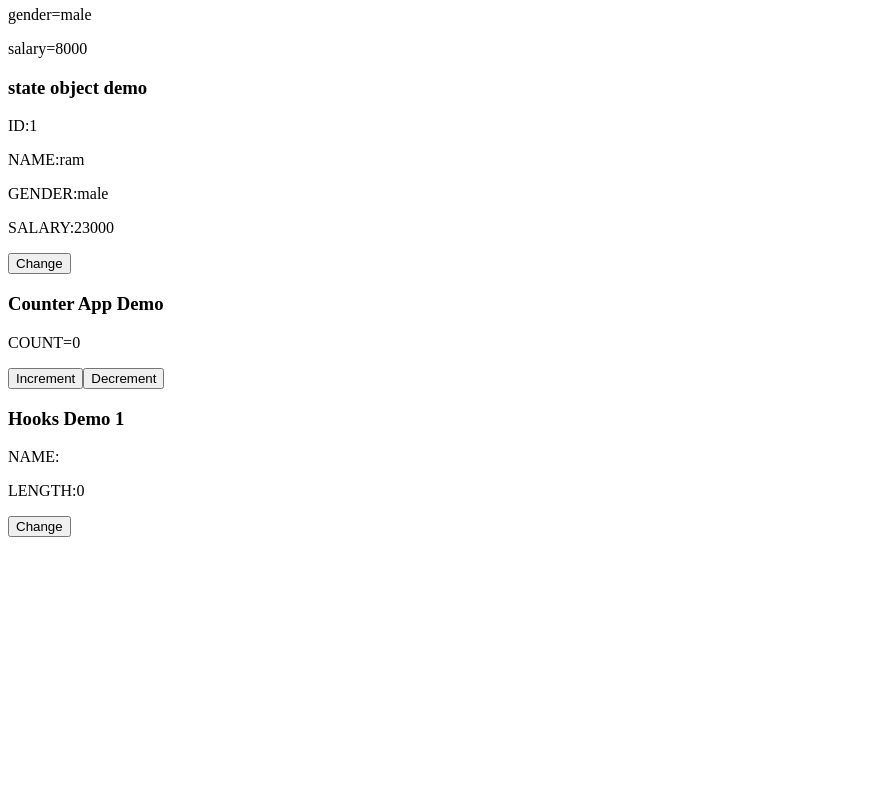
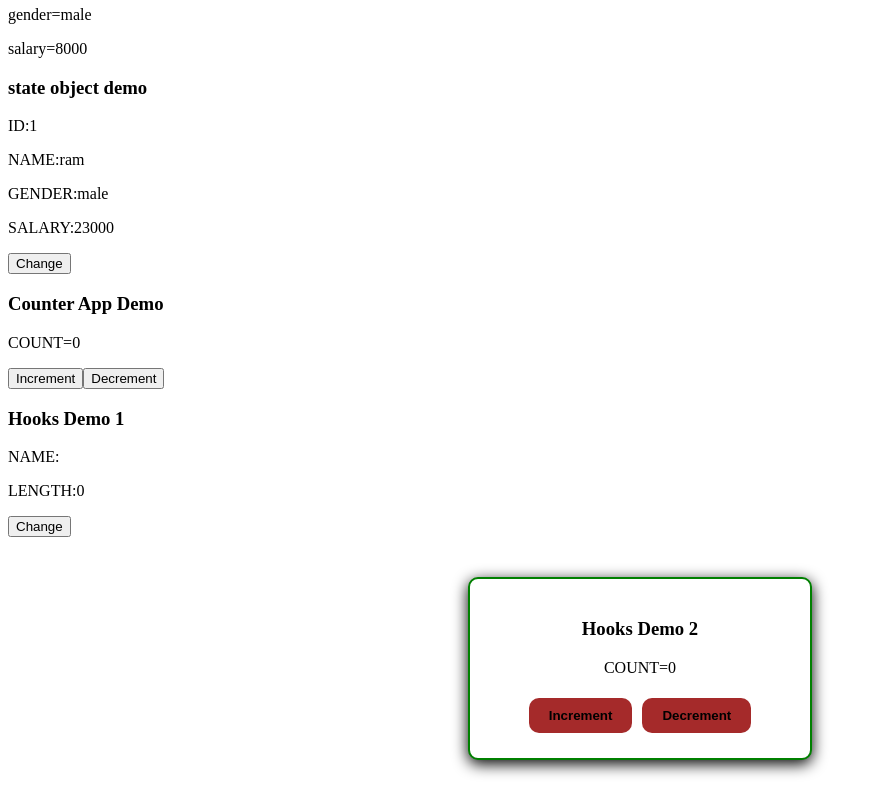
Before and after one commit to sathyavani28/demoreactapp2026, a React (Vite) app: page / in a window 1280 px wide. Shown: the part 1203-2003 px from the top of the page, without its empty margins (0-879 px from the left). Before the commit the page ends 1748 px from the top, so only its background shows below. Built offline with nearby package versions, Linux system fonts and the light colour scheme.

Commit message:
hooks updated v2.0

```diff
--- a/src/App.jsx
+++ b/src/App.jsx
@@ -12,6 +12,7 @@ import Demo5 from "./pages/Demo5"
 import Demo6 from "./pages/Demo6"
 import Demo7 from "./pages/Demo7"
 import Demo8 from "./pages/Demo8"
+import Demo9 from "./pages/Demo9"
 
 function App() {
 
@@ -41,6 +42,8 @@ function App() {
 
         <Demo8/>
 
+        <Demo9/>
+
     </div>
   )
 }
--- /dev/null
+++ b/src/pages/Demo9.jsx
@@ -0,0 +1,27 @@
+import React, { useState } from 'react'
+import './style.css'
+
+export default function Demo9()
+{
+       const [count,setCount] = useState(0)
+
+       function increment()
+       {
+          setCount(count+1)
+       }
+       function decrement()
+       {
+          setCount(count-1)
+       }
+
+  return (
+    <div className='counter-demo'>
+         <h3>Hooks Demo 2</h3>
+         <p>COUNT={count}</p>
+
+        <button className='btn' onClick={increment}>Increment</button>
+        <button className='btn' onClick={decrement}>Decrement</button>
+
+    </div>
+  )
+}
--- /dev/null
+++ b/src/pages/style.css
@@ -0,0 +1,28 @@
+.counter-demo
+{
+    text-align: center;
+    width: 300px;
+    margin: 40px auto;
+    padding: 20px;
+    border: 2px solid green;
+    border-radius: 10px;
+    background: #ffffff;
+    box-shadow: 0 4px 15px rgba(0,0,0,10);
+}
+
+.btn
+{
+    padding: 10px 20px;
+    margin: 5px;
+    border: none;
+    border-radius: 10px;
+    background: brown;
+    color:black;
+    font-weight: bolder;
+    cursor: pointer;
+}
+
+.btn:hover
+{
+    background: whitesmoke;
+}
```
